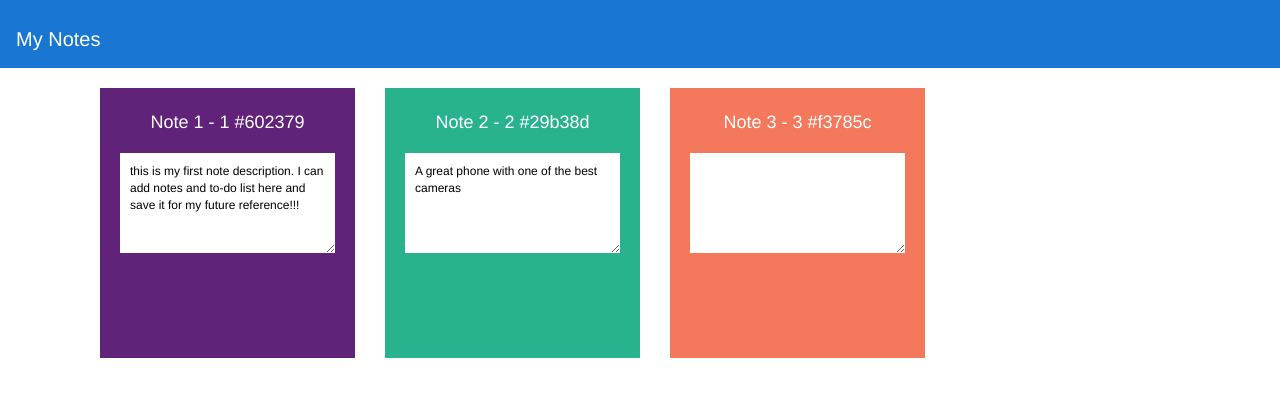
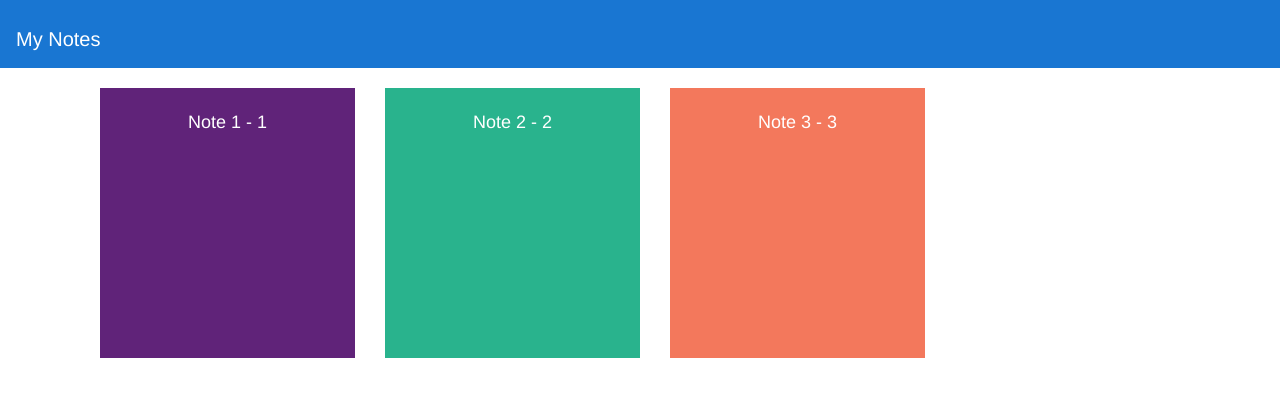
Before and after one commit to santoravi7/angular-my-notes, an Angular app: page / in a window 1280 px wide. Shown: the top 396 px of the page. Built offline with nearby package versions, Linux system fonts and the light colour scheme.

Commit message:
1 file modified

```diff
--- a/src/app/my-notes/my-notes.component.html
+++ b/src/app/my-notes/my-notes.component.html
@@ -4,8 +4,7 @@
       <a [title]="note.name+' details'" [routerLink]="['notes',noteId]" >
       <div class="col-md-4 col-xs-6 col-sm-4 col-lg-3">
         <div class="notes-div" [ngStyle]="{'background-color': note.color}">
-          <h4>{{note.name}} - {{noteId+1}} {{note.color}}</h4>
-          <textarea class="intro" [(ngModel)]='note.description'></textarea>
+          <h4>{{note.name}} - {{noteId+1}}</h4>
         </div>
       </div>
       </a>
```
